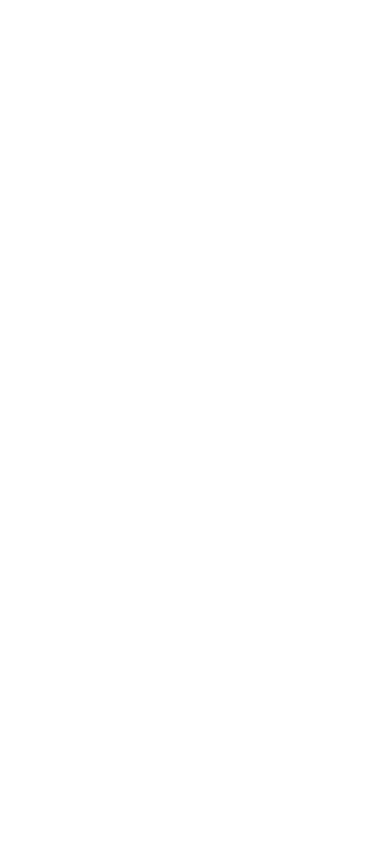
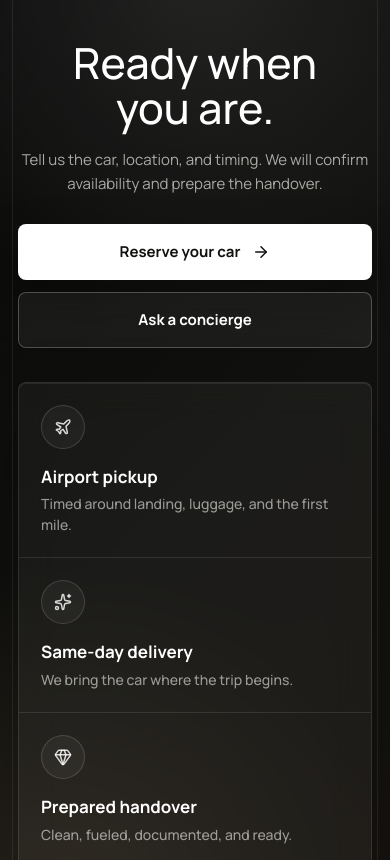
Before and after one commit to bamideleadesola-droid/aura-drive-luxury-rentals, a React (Vite) app: page / in a window 390 px wide. Shown: the part 10244-11104 px from the top of the page. Before the commit the page ends 10212 px from the top, so only its background shows below. Built offline with nearby package versions, Linux system fonts and the light colour scheme.

Commit message:
Add final booking CTA section

```diff
--- a/src/App.tsx
+++ b/src/App.tsx
@@ -155,6 +155,29 @@
     vehicle: "Rolls-Royce Ghost",
     image: "/assets/client-evening.jpg",
     alt: "Portrait of an evening event client",
+  },
+];
+
+const closingSignals = [
+  {
+    title: "Airport pickup",
+    detail: "Timed around landing, luggage, and the first mile.",
+    icon: Plane,
+  },
+  {
+    title: "Same-day delivery",
+    detail: "We bring the car where the trip begins.",
+    icon: Sparkles,
+  },
+  {
+    title: "Prepared handover",
+    detail: "Clean, fueled, documented, and ready.",
+    icon: Gem,
+  },
+  {
+    title: "Concierge support",
+    detail: "A real person before and during the trip.",
+    icon: Phone,
   },
 ];
 
@@ -808,6 +831,77 @@
           </motion.div>
         </div>
       </motion.section>
+
+      <motion.section
+        className="closing-cta"
+        id="book"
+        aria-labelledby="closing-heading"
+        initial={shouldReduceMotion ? false : { opacity: 0, y: 28 }}
+        whileInView={{ opacity: 1, y: 0 }}
+        viewport={{ once: true, amount: 0.18 }}
+        transition={{ duration: 0.72, ease }}
+      >
+        <div className="closing-cta__inner">
+          <motion.div
+            className="closing-cta__copy"
+            initial={shouldReduceMotion ? false : "hidden"}
+            whileInView="visible"
+            viewport={{ once: true, amount: 0.45 }}
+            transition={{ staggerChildren: 0.1 }}
+          >
+            <motion.h2 id="closing-heading" variants={reveal} transition={{ duration: 0.64, ease }}>
+              Ready when you are.
+            </motion.h2>
+            <motion.p variants={reveal} transition={{ duration: 0.64, ease }}>
+              Tell us the car, location, and timing. We will confirm availability and prepare the handover.
+            </motion.p>
+            <motion.div className="closing-cta__actions" variants={reveal} transition={{ duration: 0.56, ease }}>
+              <motion.a
+                className="closing-cta__button closing-cta__button--primary"
+                href="mailto:hello@auradrive.example?subject=AURA%20DRIVE%20-%20Reserve"
+                whileHover={shouldReduceMotion ? undefined : { y: -3, scale: 1.012 }}
+                whileTap={shouldReduceMotion ? undefined : { scale: 0.98 }}
+              >
+                Reserve your car
+                <ArrowRight aria-hidden="true" size={18} />
+              </motion.a>
+              <motion.a
+                className="closing-cta__button closing-cta__button--secondary"
+                href="mailto:hello@auradrive.example?subject=AURA%20DRIVE%20-%20Concierge"
+                whileHover={shouldReduceMotion ? undefined : { y: -3, scale: 1.012 }}
+                whileTap={shouldReduceMotion ? undefined : { scale: 0.98 }}
+              >
+                Ask a concierge
+              </motion.a>
+            </motion.div>
+          </motion.div>
+
+          <motion.div
+            className="closing-cta__panel"
+            aria-label="Concierge confirmation details"
+            initial={shouldReduceMotion ? false : "hidden"}
+            whileInView="visible"
+            viewport={{ once: true, amount: 0.24 }}
+            transition={{ staggerChildren: 0.07 }}
+          >
+            {closingSignals.map((signal) => {
+              const SignalIcon = signal.icon;
+
+              return (
+                <motion.div className="closing-cta__item" key={signal.title} variants={reveal} transition={{ duration: 0.5, ease }}>
+                  <span className="closing-cta__item-icon">
+                    <SignalIcon aria-hidden="true" size={18} />
+                  </span>
+                  <span>
+                    <strong>{signal.title}</strong>
+                    <span>{signal.detail}</span>
+                  </span>
+                </motion.div>
+              );
+            })}
+          </motion.div>
+        </div>
+      </motion.section>
     </main>
   );
 }
--- a/src/styles.css
+++ b/src/styles.css
@@ -1520,6 +1520,165 @@
   color: rgba(255, 255, 255, 0.62);
 }
 
+.closing-cta {
+  position: relative;
+  overflow: hidden;
+  isolation: isolate;
+  padding: clamp(86px, 10vw, 148px) clamp(18px, 4.2vw, 78px) clamp(90px, 10vw, 144px);
+  color: #ffffff;
+  background:
+    radial-gradient(circle at 50% 0%, rgba(255, 255, 255, 0.1), rgba(255, 255, 255, 0) 30%),
+    radial-gradient(circle at 14% 82%, rgba(142, 121, 82, 0.16), rgba(142, 121, 82, 0) 34%),
+    linear-gradient(135deg, #080808 0%, #11110f 48%, #17130f 100%);
+}
+
+.closing-cta::before {
+  content: "";
+  position: absolute;
+  inset: clamp(18px, 2.8vw, 42px);
+  z-index: -1;
+  border: 1px solid rgba(255, 255, 255, 0.08);
+  border-radius: clamp(24px, 2.5vw, 38px);
+  pointer-events: none;
+}
+
+.closing-cta__inner {
+  width: min(100%, 1180px);
+  margin: 0 auto;
+}
+
+.closing-cta__copy {
+  max-width: 820px;
+  margin: 0 auto;
+  text-align: center;
+}
+
+.closing-cta__copy h2 {
+  margin: 0;
+  color: #ffffff;
+  font-size: clamp(34px, 4.2vw, 58px);
+  line-height: 1.08;
+  font-weight: 500;
+  letter-spacing: 0;
+  text-wrap: balance;
+}
+
+.closing-cta__copy p {
+  max-width: 620px;
+  margin: 22px auto 0;
+  color: rgba(247, 247, 242, 0.66);
+  font-size: clamp(16px, 1.3vw, 20px);
+  line-height: 1.58;
+}
+
+.closing-cta__actions {
+  margin-top: clamp(30px, 4vw, 48px);
+  display: flex;
+  align-items: center;
+  justify-content: center;
+  gap: 12px;
+  flex-wrap: wrap;
+}
+
+.closing-cta__button {
+  min-height: 60px;
+  display: inline-flex;
+  align-items: center;
+  justify-content: center;
+  gap: 12px;
+  padding: 0 24px;
+  border: 1px solid rgba(255, 255, 255, 0.24);
+  border-radius: 8px;
+  font-size: 15px;
+  font-weight: 700;
+  transition:
+    background 220ms ease,
+    border-color 220ms ease,
+    transform 220ms cubic-bezier(0.22, 1, 0.36, 1);
+}
+
+.closing-cta__button--primary {
+  color: #11110f;
+  background: #ffffff;
+  box-shadow: 0 22px 48px rgba(0, 0, 0, 0.32);
+}
+
+.closing-cta__button--secondary {
+  color: #ffffff;
+  background: rgba(255, 255, 255, 0.06);
+  backdrop-filter: blur(16px);
+}
+
+.closing-cta__button:hover {
+  border-color: rgba(255, 255, 255, 0.42);
+}
+
+.closing-cta__button--primary:hover {
+  background: #f1efe9;
+}
+
+.closing-cta__button--secondary:hover {
+  background: rgba(255, 255, 255, 0.1);
+}
+
+.closing-cta__panel {
+  margin: clamp(38px, 5vw, 70px) auto 0;
+  display: grid;
+  grid-template-columns: repeat(4, minmax(0, 1fr));
+  overflow: hidden;
+  border: 1px solid rgba(255, 255, 255, 0.1);
+  border-radius: 8px;
+  background: rgba(255, 255, 255, 0.045);
+  box-shadow:
+    0 28px 72px rgba(0, 0, 0, 0.22),
+    0 1px 0 rgba(255, 255, 255, 0.08) inset;
+  backdrop-filter: blur(18px);
+}
+
+.closing-cta__item {
+  min-width: 0;
+  display: grid;
+  gap: 18px;
+  padding: clamp(22px, 2.5vw, 34px);
+  border-right: 1px solid rgba(255, 255, 255, 0.1);
+}
+
+.closing-cta__item:last-child {
+  border-right: 0;
+}
+
+.closing-cta__item-icon {
+  width: 44px;
+  height: 44px;
+  display: inline-flex;
+  align-items: center;
+  justify-content: center;
+  border: 1px solid rgba(255, 255, 255, 0.14);
+  border-radius: 999px;
+  color: rgba(255, 255, 255, 0.82);
+  background: rgba(255, 255, 255, 0.045);
+}
+
+.closing-cta__item strong,
+.closing-cta__item span span {
+  display: block;
+}
+
+.closing-cta__item strong {
+  color: #ffffff;
+  font-size: clamp(17px, 1.35vw, 20px);
+  line-height: 1.15;
+  font-weight: 700;
+}
+
+.closing-cta__item span span {
+  margin-top: 8px;
+  color: rgba(247, 247, 242, 0.58);
+  font-size: 14px;
+  line-height: 1.46;
+  font-weight: 500;
+}
+
 @media (max-width: 900px) {
   .nav {
     min-height: 82px;
@@ -1691,6 +1850,18 @@
   .testimonial-card--featured {
     min-height: 420px;
   }
+
+  .closing-cta__panel {
+    grid-template-columns: repeat(2, minmax(0, 1fr));
+  }
+
+  .closing-cta__item:nth-child(2) {
+    border-right: 0;
+  }
+
+  .closing-cta__item:nth-child(-n + 2) {
+    border-bottom: 1px solid rgba(255, 255, 255, 0.1);
+  }
 }
 
 @media (min-width: 901px) and (max-height: 760px) {
@@ -2012,6 +2183,55 @@
 
   .testimonial-card blockquote {
     font-size: clamp(20px, 6vw, 25px);
+  }
+
+  .closing-cta {
+    padding: 72px 18px 94px;
+  }
+
+  .closing-cta::before {
+    inset: 12px;
+    border-radius: 24px;
+  }
+
+  .closing-cta__copy h2 {
+    font-size: clamp(34px, 11vw, 46px);
+    line-height: 1.06;
+  }
+
+  .closing-cta__copy p {
+    margin-top: 18px;
+    font-size: 15px;
+  }
+
+  .closing-cta__actions {
+    margin-top: 28px;
+    display: grid;
+    grid-template-columns: 1fr;
+  }
+
+  .closing-cta__button {
+    width: 100%;
+    min-height: 56px;
+  }
+
+  .closing-cta__panel {
+    margin-top: 34px;
+    grid-template-columns: 1fr;
+  }
+
+  .closing-cta__item,
+  .closing-cta__item:nth-child(2) {
+    border-right: 0;
+  }
+
+  .closing-cta__item,
+  .closing-cta__item:nth-child(-n + 2) {
+    border-bottom: 1px solid rgba(255, 255, 255, 0.1);
+  }
+
+  .closing-cta__item:last-child {
+    border-bottom: 0;
   }
 }
 
```
